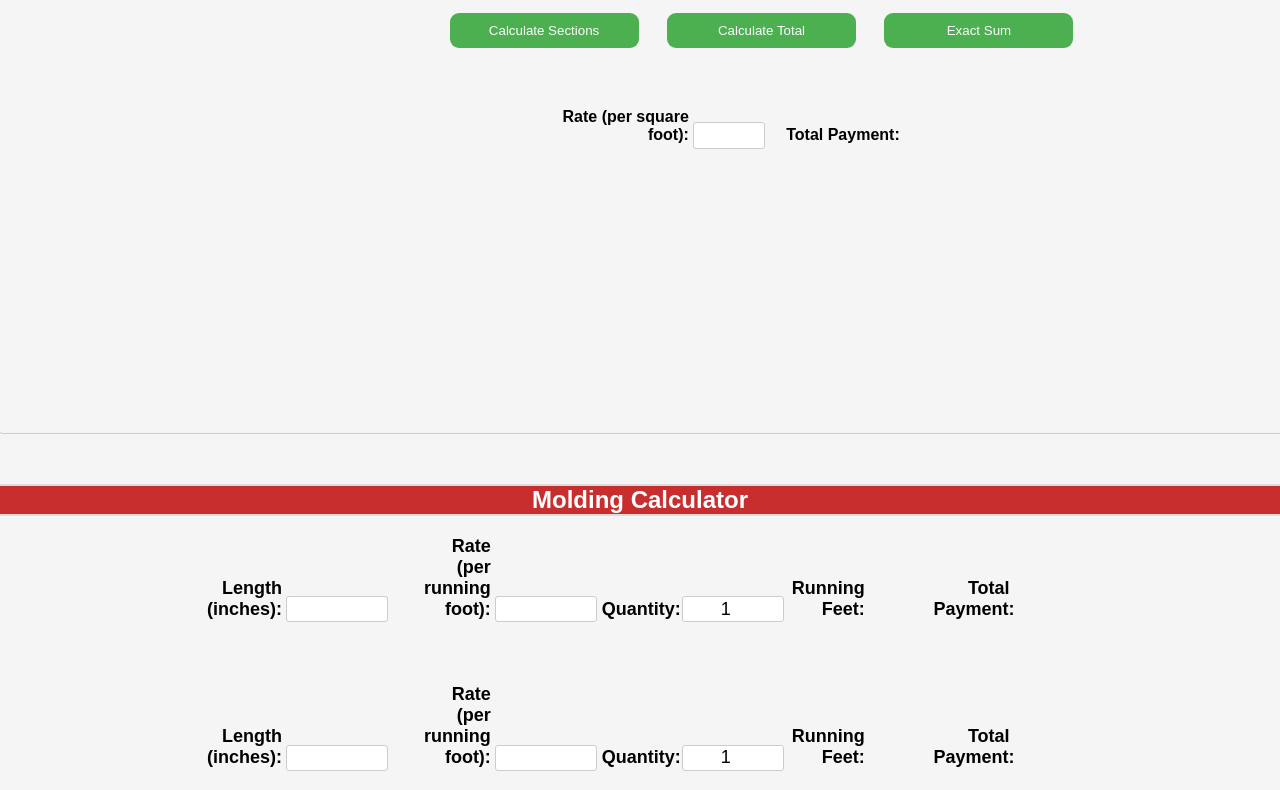
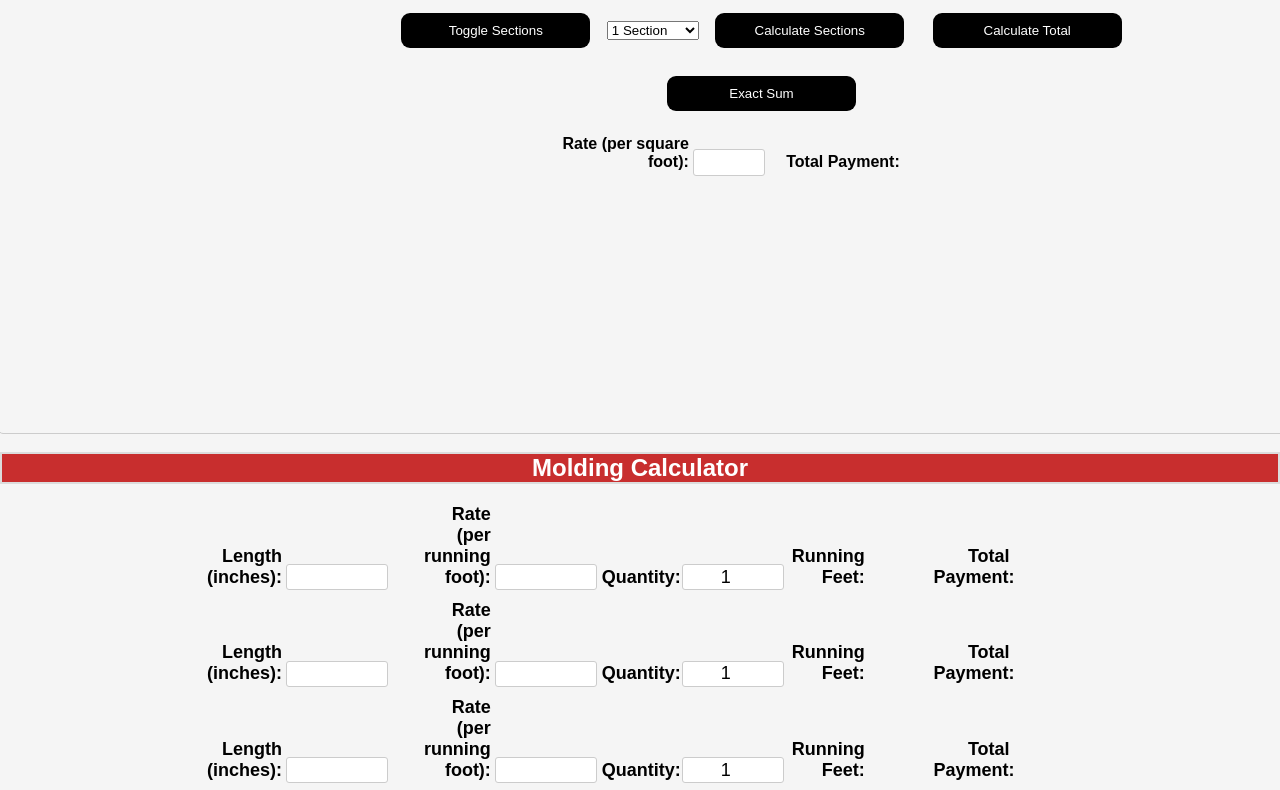
Before and after one commit to Hackeitbro/BRO, a website: page cart4.html in a window 1280 px wide. Shown: the part 3220-4010 px from the top of the page. Drawn offline with Linux system fonts and the light colour scheme.

Commit message:
Update cart4.html

```diff
--- a/cart4.html
+++ b/cart4.html
@@ -72,7 +72,7 @@
     padding: 20px;
     background-color: #fff;
     box-shadow: 0 0 10px rgba(0, 0, 0, 0.1);
-    height: 493px;
+    height: 647px;
 }
 
 .calculation-section {
@@ -90,7 +90,7 @@ input {
 
 button {
     padding: 10px;
-    background-color: #4CAF50;
+    background-color: #000000;
     color: white;
     border: none;
     cursor: pointer;
@@ -124,71 +124,17 @@ button {
     flex-basis: 100%;
     margin-top: 10px;
 }
-/* Add these styles to your existing CSS or create a new CSS file */
-/* .payment-section {
-  max-width: 600px;
-  margin: 20px auto;
-  padding: 20px;
-  background-color: #fff;
-  box-shadow: 0 0 10px rgba(0, 0, 0, 0.1);
-}
 
-.payment-section h2 {
-  color: #333;
-  font-size: 24px;
-  margin-bottom: 20px;
-}
-
-form {
-  display: grid;
-  grid-template-columns: 1fr 1fr;
-  gap: 10px;
-}
-
-label {
-  display: block;
-  margin-bottom: 5px;
-  font-weight: bold;
-}
-
-select,
-input,
-button {
-  width: 100%;
-  padding: 10px;
-  box-sizing: border-box;
-  margin-bottom: 15px;
-}
-
-button {
-  background-color: #4CAF50;
-  color: #fff;
-  border: none;
-  cursor: pointer;
-}
-
-button:hover {
-  background-color: #45a049;
-}
-
-#paymentNotification {
-  margin-top: 20px;
-  font-weight: bold;
-  color: #4CAF50;
-} */
 
 
   </style>
 </head>
 
 <body>
-
-
-
 <div class="container">
   <h2>Length and Breadth to Square Feet Calculator (Granite Only)</h2>
   <!-- Section 1 -->
-    <div class="section">
+  <div class="section" id="section1" >
     <label for="inputLength1" class="input-label">Length 1 (inches):</label>
     <input type="number" id="inputLength1" class="input-field" step="0.01" min="0">
     <label for="inputBreadth1" class="input-label">Breadth 1 (inches):</label>
@@ -200,7 +146,7 @@ button:hover {
   </div>
 
   <!-- Section 2 -->
-    <div class="section">
+  <div class="section" id="section2">
     <label for="inputLength2" class="input-label">Length 2 (inches):</label>
     <input type="number" id="inputLength2" class="input-field" step="0.01" min="0">
     <label for="inputBreadth2" class="input-label">Breadth 2 (inches):</label>
@@ -213,7 +159,7 @@ button:hover {
 
   <!-- Add more sections (3-6) for Length and Breadth -->
   <!-- Section 3 -->
-    <div class="section">
+  <div class="section" id="section3">
     <label for="inputLength3" class="input-label">Length 3 (inches):</label>
     <input type="number" id="inputLength3" class="input-field" step="0.01" min="0">
     <label for="inputBreadth3" class="input-label">Breadth 3 (inches):</label>
@@ -225,7 +171,7 @@ button:hover {
   </div>
 
   <!-- Section 4 -->
-    <div class="section">
+  <div class="section" id="section4">
     <label for="inputLength4" class="input-label">Length 4 (inches):</label>
     <input type="number" id="inputLength4" class="input-field" step="0.01" min="0">
     <label for="inputBreadth4" class="input-label">Breadth 4 (inches):</label>
@@ -237,7 +183,7 @@ button:hover {
   </div>
 
   <!-- Section 5 -->
-    <div class="section">
+  <div class="section" id="section5">
     <label for="inputLength5" class="input-label">Length 5 (inches):</label>
     <input type="number" id="inputLength5" class="input-field" step="0.01" min="0">
     <label for="inputBreadth5" class="input-label">Breadth 5 (inches):</label>
@@ -249,7 +195,7 @@ button:hover {
   </div>
 
   <!-- Section 6 -->
-    <div class="section">
+  <div class="section" id="section6">
     <label for="inputLength6" class="input-label">Length 6 (inches):</label>
     <input type="number" id="inputLength6" class="input-field" step="0.01" min="0">
     <label for="inputBreadth6" class="input-label">Breadth 6 (inches):</label>
@@ -261,7 +207,7 @@ button:hover {
   </div>
 
   <!-- Section 7 -->
-<div class="section">
+<div class="section" id="section7">
 <label for="inputLength7" class="input-label">Length 7 (inches):</label>
 <input type="number" id="inputLength7" class="input-field" step="0.01" min="0">
 <label for="inputBreadth7" class="input-label">Breadth 7 (inches):</label>
@@ -272,7 +218,7 @@ button:hover {
 <span id="squareFeet7" class="result"></span>
 </div>
 
-<div class="section">
+<div class="section" id="section8">
 <label for="inputLength8" class="input-label">Length 8 (inches):</label>
 <input type="number" id="inputLength8" class="input-field" step="0.01" min="0">
 <label for="inputBreadth8" class="input-label">Breadth 8 (inches):</label>
@@ -283,7 +229,7 @@ button:hover {
 <span id="squareFeet8" class="result"></span>
 </div>
 
-<div class="section">
+<div class="section" id="section9">
 <label for="inputLength9" class="input-label">Length 9 (inches):</label>
 <input type="number" id="inputLength9" class="input-field" step="0.01" min="0">
 <label for="inputBreadth9" class="input-label">Breadth 9 (inches):</label>
@@ -295,7 +241,7 @@ button:hover {
 </div>
 
 <!-- Section 10 -->
-<div class="section">
+<div class="section" id="section10">
 <label for="inputLength10" class="input-label">Length 10 (inches):</label>
 <input type="number" id="inputLength10" class="input-field" step="0.01" min="0">
 <label for="inputBreadth10" class="input-label">Breadth 10 (inches):</label>
@@ -306,7 +252,7 @@ button:hover {
 <span id="squareFeet10" class="result"></span>
 </div>
 
-<div class="section">
+<div class="section" id="section11">
 <label for="inputLength11" class="input-label">Length 11 (inches):</label>
 <input type="number" id="inputLength11" class="input-field" step="0.01" min="0">
 <label for="inputBreadth11" class="input-label">Breadth 11 (inches):</label>
@@ -318,7 +264,7 @@ button:hover {
 </div>
 
 <!-- Section 12 -->
-<div class="section">
+<div class="section" id="section12">
 <label for="inputLength12" class="input-label">Length 12 (inches):</label>
 <input type="number" id="inputLength12" class="input-field" step="0.01" min="0">
 <label for="inputBreadth12" class="input-label">Breadth 12 (inches):</label>
@@ -330,7 +276,7 @@ button:hover {
 </div>
 
 <!-- Section 13 -->
-<div class="section">
+<div class="section" id="section13">
 <label for="inputLength13" class="input-label">Length 13 (inches):</label>
 <input type="number" id="inputLength13" class="input-field" step="0.01" min="0">
 <label for="inputBreadth13" class="input-label">Breadth 13 (inches):</label>
@@ -342,7 +288,7 @@ button:hover {
 </div>
 
 <!-- Section 14 -->
-<div class="section">
+<div class="section" id="section14">
 <label for="inputLength14" class="input-label">Length 14 (inches):</label>
 <input type="number" id="inputLength14" class="input-field" step="0.01" min="0">
 <label for="inputBreadth14" class="input-label">Breadth 14 (inches):</label>
@@ -354,7 +300,7 @@ button:hover {
 </div>
 
 <!-- Section 15 -->
-<div class="section">
+<div class="section" id="section15">
 <label for="inputLength15" class="input-label">Length 15 (inches):</label>
 <input type="number" id="inputLength15" class="input-field" step="0.01" min="0">
 <label for="inputBreadth15" class="input-label">Breadth 15 (inches):</label>
@@ -366,7 +312,7 @@ button:hover {
 </div>
 
 <!-- Section 16 -->
-<div class="section">
+<div class="section" id="section16">
 <label for="inputLength16" class="input-label">Length 16 (inches):</label>
 <input type="number" id="inputLength16" class="input-field" step="0.01" min="0">
 <label for="inputBreadth16" class="input-label">Breadth 16 (inches):</label>
@@ -378,7 +324,7 @@ button:hover {
 </div>
 
 <!-- Section 17 -->
-<div class="section">
+<div class="section" id="section17">
 <label for="inputLength17" class="input-label">Length 17 (inches):</label>
 <input type="number" id="inputLength17" class="input-field" step="0.01" min="0">
 <label for="inputBreadth17" class="input-label">Breadth 17 (inches):</label>
@@ -390,7 +336,7 @@ button:hover {
 </div>
 
 <!-- Section 18 -->
-<div class="section">
+<div class="section" id="section18">
 <label for="inputLength18" class="input-label">Length 18 (inches):</label>
 <input type="number" id="inputLength18" class="input-field" step="0.01" min="0">
 <label for="inputBreadth18" class="input-label">Breadth 18 (inches):</label>
@@ -402,7 +348,7 @@ button:hover {
 </div>
 
 <!-- Section 19 -->
-<div class="section">
+<div class="section" id="section19">
 <label for="inputLength19" class="input-label">Length 19 (inches):</label>
 <input type="number" id="inputLength19" class="input-field" step="0.01" min="0">
 <label for="inputBreadth19" class="input-label">Breadth 19 (inches):</label>
@@ -414,7 +360,7 @@ button:hover {
 </div>
 
 <!-- Section 20 -->
-<div class="section">
+<div class="section" id="section20">
 <label for="inputLength20" class="input-label">Length 20 (inches):</label>
 <input type="number" id="inputLength20" class="input-field" step="0.01" min="0">
 <label for="inputBreadth20" class="input-label">Breadth 20 (inches):</label>
@@ -426,7 +372,7 @@ button:hover {
 </div>
 
 <!-- Section 21 -->
- <div class="section">
+<div class="section" id="section21">
 <label for="inputLength21" class="input-label">Length 21 (inches):</label>
 <input type="number" id="inputLength21" class="input-field" step="0.01" min="0">
 <label for="inputBreadth21" class="input-label">Breadth 21 (inches):</label>
@@ -438,7 +384,7 @@ button:hover {
 </div>
 
 <!-- Section 22 -->
-<div class="section">
+<div class="section" id="section22">
 <label for="inputLength22" class="input-label">Length 22 (inches):</label>
 <input type="number" id="inputLength22" class="input-field" step="0.01" min="0">
 <label for="inputBreadth22" class="input-label">Breadth 22 (inches):</label>
@@ -450,7 +396,7 @@ button:hover {
 </div>
 
 <!-- Section 23 -->
-<div class="section">
+<div class="section" id="section23">
 <label for="inputLength23" class="input-label">Length 23 (inches):</label>
 <input type="number" id="inputLength23" class="input-field" step="0.01" min="0">
 <label for="inputBreadth23" class="input-label">Breadth 23 (inches):</label>
@@ -462,7 +408,7 @@ button:hover {
 </div>
 
 <!-- Section 24 -->
-<div class="section">
+<div class="section" id="section24">
 <label for="inputLength24" class="input-label">Length 24 (inches):</label>
 <input type="number" id="inputLength24" class="input-field" step="0.01" min="0">
 <label for="inputBreadth24" class="input-label">Breadth 24 (inches):</label>
@@ -474,7 +420,7 @@ button:hover {
 </div>
 
 <!-- Section 25 -->
-<div class="section">
+<div class="section" id="section25">
 <label for="inputLength25" class="input-label">Length 25 (inches):</label>
 <input type="number" id="inputLength25" class="input-field" step="0.01" min="0">
 <label for="inputBreadth25" class="input-label">Breadth 25 (inches):</label>
@@ -486,7 +432,7 @@ button:hover {
 </div>
 
 <!-- Section 26 -->
-<div class="section">
+<div class="section" id="section26">
 <label for="inputLength26" class="input-label">Length 26 (inches):</label>
 <input type="number" id="inputLength26" class="input-field" step="0.01" min="0">
 <label for="inputBreadth26" class="input-label">Breadth 26 (inches):</label>
@@ -498,7 +444,7 @@ button:hover {
 </div>
 
 <!-- Section 27 -->
-<div class="section">
+<div class="section" id="section27">
 <label for="inputLength27" class="input-label">Length 27 (inches):</label>
 <input type="number" id="inputLength27" class="input-field" step="0.01" min="0">
 <label for="inputBreadth27" class="input-label">Breadth 27 (inches):</label>
@@ -510,7 +456,7 @@ button:hover {
 </div>
 
 <!-- Section 28 -->
-<div class="section">
+<div class="section" id="section28">
 <label for="inputLength28" class="input-label">Length 28 (inches):</label>
 <input type="number" id="inputLength28" class="input-field" step="0.01" min="0">
 <label for="inputBreadth28" class="input-label">Breadth 28 (inches):</label>
@@ -522,7 +468,7 @@ button:hover {
 </div>
 
 <!-- Section 29 -->
-<div class="section">
+<div class="section" id="section29">
 <label for="inputLength29" class="input-label">Length 29 (inches):</label>
 <input type="number" id="inputLength29" class="input-field" step="0.01" min="0">
 <label for="inputBreadth29" class="input-label">Breadth 29 (inches):</label>
@@ -534,7 +480,7 @@ button:hover {
 </div>
 
 <!-- Section 30 -->
-<div class="section">
+<div class="section" id="section30">
 <label for="inputLength30" class="input-label">Length 30 (inches):</label>
 <input type="number" id="inputLength30" class="input-field" step="0.01" min="0">
 <label for="inputBreadth30" class="input-label">Breadth 30 (inches):</label>
@@ -545,6 +491,47 @@ button:hover {
 <span id="squareFeet30" class="result"></span>
 </div>
 
+
+
+<!-- Toggle button for all sections -->
+<button class="toggle-button" onclick="toggleSections()">Toggle Sections</button>
+<select id="sectionCount" onchange="updateSectionCount()">
+ <option value="1">1 Section</option>
+ <option value="2">2 Sections</option>
+ <option value="3">3 Sections</option>
+ <option value="4">4 Sections</option>
+    <option value="5">5 Sections</option>
+    <!-- Add more options as needed -->
+    <option value="6">6 Sections</option>
+    <option value="7">7 Sections</option>
+    <option value="8">8 Sections</option>
+    <option value="9">9 Sections</option>
+    <option value="10">10 Sections</option>
+    <option value="11">11 Sections</option>
+    <option value="12">12 Sections</option>
+    <option value="13">13 Sections</option>
+    <option value="14">14 Sections</option>
+    <option value="15">15 Sections</option>
+    <option value="16">16 Sections</option>
+    <option value="17">17 Sections</option>
+    <option value="18">18 Sections</option>
+    <option value="19">19 Sections</option>
+    <option value="20">20 Sections</option>
+    <option value="21">21 Sections</option>
+    <option value="22">22 Sections</option>
+    <option value="23">23 Sections</option>
+    <option value="24">24 Sections</option>
+    <option value="25">25 Sections</option>
+    <option value="26">26 Sections</option>
+    <option value="27">27 Sections</option>
+    <option value="28">28 Sections</option>
+    <option value="29">29 Sections</option>
+ <option value="30">30 Sections</option>
+</select>
+
+
+
+
 <button onclick="calculateSections()">Calculate Sections</button>
 <button onclick="calculateTotal()">Calculate Total</button>
 <button onclick="calculateExactSum()">Exact Sum</button>
@@ -552,7 +539,7 @@ button:hover {
 <p id="totalResult"></p>
 
 <!-- Payment Section -->
- <div class="section">
+<div class="sections">
 <label for="rate" class="input-label">Rate (per square foot):</label>
 <input type="number" id="rate" class="input-field" step="0.01" min="0">
 <label for="totalPayment" id="totalPayment1" class="input-label">Total Payment:</label>
@@ -561,10 +548,12 @@ button:hover {
 </div>
 
 
+<!-- container2 -->
+
 <!-- Molding Calculator Sections 7 to 12 -->
 <div id="moldingSectionsContainer">
   <!-- Section 7 for Molding -->
-  <div class="section">
+  <div class="sections">
     <h2>Molding Calculator</h2>
     <label for="moldingLength7" class="input-label2">Length (inches):</label>
     <input type="number" id="moldingLength7" class="input-field2" step="0.01" min="0">
@@ -579,7 +568,7 @@ button:hover {
   </div>
 
   <!-- Section 8 for Molding -->
-  <div class="section">
+  <div class="sections">
     <label for="moldingLength8" class="input-label2">Length (inches):</label>
     <input type="number" id="moldingLength8" class="input-field2" step="0.01" min="0">
     <label for="moldingRate8" class="input-label3">Rate (per running foot):</label>
@@ -593,7 +582,7 @@ button:hover {
   </div>
 
   <!-- Section 9 for Molding -->
-  <div class="section">
+  <div class="sections">
     <label for="moldingLength9" class="input-label2">Length (inches):</label>
     <input type="number" id="moldingLength9" class="input-field2" step="0.01" min="0">
     <label for="moldingRate9" class="input-label3">Rate (per running foot):</label>
@@ -607,7 +596,7 @@ button:hover {
   </div>
 
   <!-- Section 10 for Molding -->
-  <div class="section">
+  <div class="sections">
     <label for="moldingLength10" class="input-label2">Length (inches):</label>
     <input type="number" id="moldingLength10" class="input-field2" step="0.01" min="0">
     <label for "moldingRate10" class="input-label3">Rate (per running foot):</label>
@@ -621,7 +610,7 @@ button:hover {
   </div>
 
   <!-- Section 11 for Molding -->
-  <div class="section">
+  <div class="sections">
     <label for="moldingLength11" class="input-label2">Length (inches):</label>
     <input type="number" id="moldingLength11" class="input-field2" step="0.01" min="0">
     <label for="moldingRate11" class="input-label3">Rate (per running foot):</label>
@@ -635,7 +624,7 @@ button:hover {
   </div>
 
   <!-- Section 12 for Molding -->
-  <div class="section">
+  <div class="sections">
     <label for="moldingLength12" class="input-label2">Length (inches):</label>
     <input type="number" id="moldingLength12" class="input-field2" step="0.01" min="0">
     <label for="moldingRate12" class="input-label3">Rate (per running foot):</label>
@@ -662,8 +651,10 @@ button:hover {
 </div>
 
 
+<!-- container3 -->
+
  <!-- DP Calculator Section -->
-<div class="section">
+<div class="sections">
   <h2>DP Calculator</h2>
   <label for="dpLength" class="input-label">Length (inches):</label>
   <input type="number" id="dpLength" class="input-field" step="0.01" min="0">
@@ -684,35 +675,18 @@ button:hover {
 <button onclick="removeDpResults()">Remove DP Results</button>
 
 
+<!-- container4 -->
 
-
-
-      <!-- <div class="calculator-container">
-        <h2>Kaddapa Calculator</h2> -->
-      <!-- Input Elements -->
-<!-- <input type="text" id="lengthInput" placeholder="Length">
-<input type="text" id="breadthInput" placeholder="Breadth">
-<input type="text" id="quantityInput" placeholder="Quantity">
-<input type="text" id="rateInput" placeholder="Rate"> -->
-
-
-        <!-- Button to Trigger Calculation -->
-<!-- <button onclick="calculateSquareFeet()">Calculate</button> -->
-
-<!-- Result Display -->
-<!-- <div id="resultSquareFeet"></div> -->
-
-        <!-- Repeat the above section 9 more times -->
-       <h2>Kaddapa Calculator</h2>
  <div class="calculator-container">
-          <!-- Add 10 Calculation Sections -->
+  <h2>Kadappa Calculator</h2>
+  <!-- Add 10 Calculation Sections  -->
   <div class="calculation-section">
       <input type="text" class="length" placeholder="Length">
       <input type="text" class="breadth" placeholder="Breadth">
       <input type="text" class="quantity" placeholder="Quantity">
       <input type="text" class="rate" placeholder="Rate">
   </div>
-          <!-- Repeat the above section 9 more times -->
+   <!-- Repeat the above section 9 more times  -->
   <div class="calculation-section">
       <input type="text" class="length" placeholder="Length">
       <input type="text" class="breadth" placeholder="Breadth">
@@ -767,13 +741,16 @@ button:hover {
       <input type="text" class="quantity" placeholder="Quantity">
       <input type="text" class="rate" placeholder="Rate">
   </div>
-          <!-- Button to Trigger Calculation -->
+   <!-- Button to Trigger Calculation  -->
   <button onclick="calculateAllSections()">Calculate All Sections</button>
+  <button onclick="calculateSection(0)">Calculate Section 1</button>
 
-        <!-- Result Display -->
+
+   <!-- Result Display  -->
   <div id="resultAllSections"></div>
 </div>
 
+ <!-- container5 -->
 
  <!-- Final Report Container -->
  <div class="report-container" id="divone">
@@ -783,11 +760,11 @@ button:hover {
     <!-- <p>Address: opp. 'D' Prabhag, Rahatani,
                      Kalewadi Phata, Pune - 411017.
         <br> Email: marvelgroup@yahoo.com <br> Mobile No: 8888961999
-    </p>
-  -->
+    </p> -->
+
   </div>
 
-  <hr /> <!-- Horizontal Line -->
+ <!-- Horizontal Line -->
   <table>
   <thead>
     <tr>
@@ -827,26 +804,6 @@ button:hover {
 </div>
 
 
-<!-- Real-Time Payment Section -->
-<!-- <div class="payment-section">
-  <h2>Real-Time Payment Method</h2>
-  <form id="paymentForm">
-    <label for="paymentMethod">Payment Method:</label>
-    <select id="paymentMethod" name="paymentMethod">
-      <option value="creditCard">Credit Card</option>
-      <option value="debitCard">Debit Card</option>
-      <option value="cash">Cash</option>
-      <option value="phonePay">PhonePay</option>
-      <option value="scanner">Scanner</option>
-    </select>
-    <label for="paymentAmount">Payment Amount:</label>
-    <input type="number" id="paymentAmount" name="paymentAmount" step="0.01" min="0">
-    <button type="button" onclick="makePayment()">Make Payment</button>
-  </form>
-  <div id="paymentNotification"></div>
-</div>
-
- -->
 
 
 
```
Lines whose indentation alone changed are shown as unchanged.
